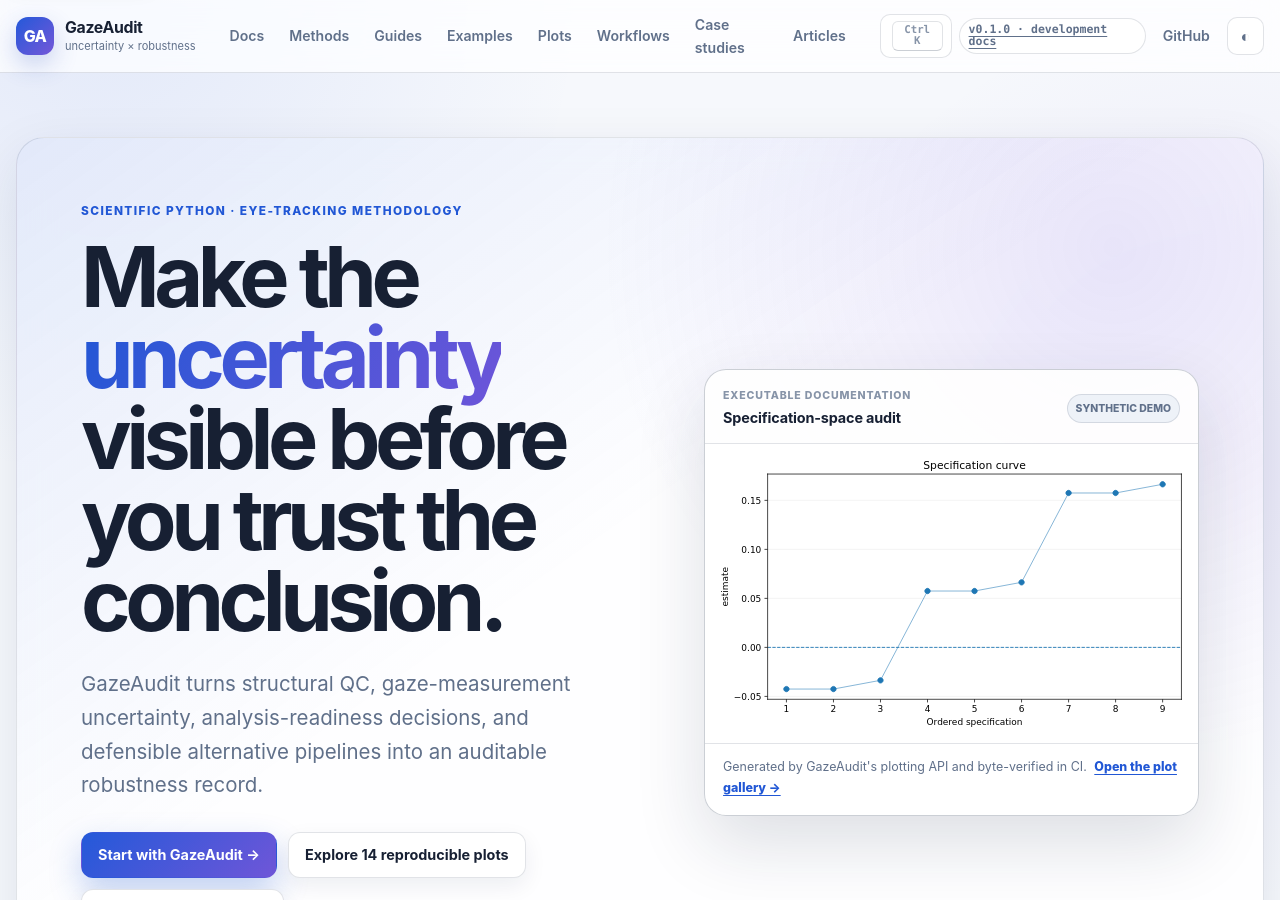
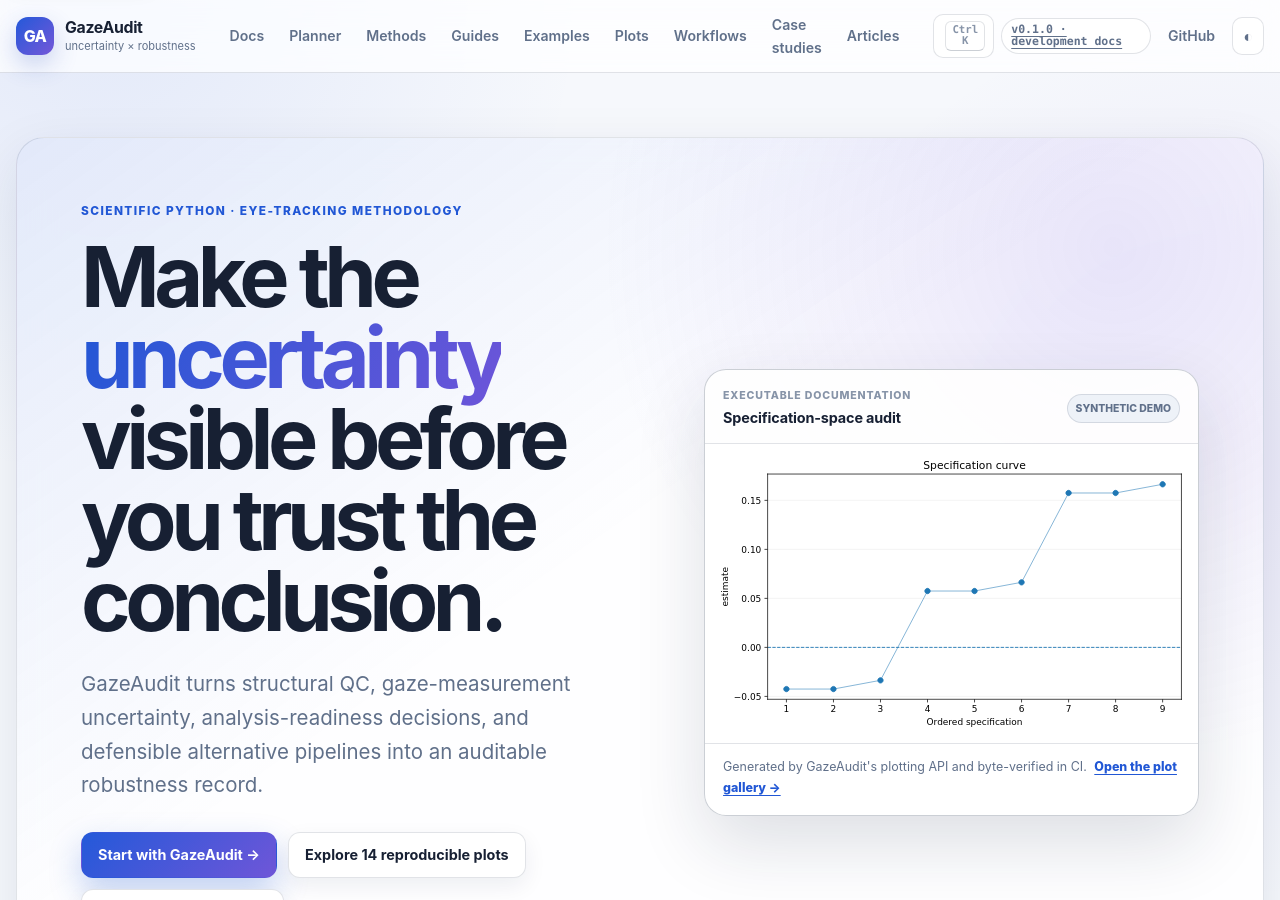
Before and after one commit to stefanosbalaskas/GazeAudit, a Jekyll site: the page built from index.md, in a window 1280 px wide and 900 px high. Built offline with Jekyll 4.4.1, drawn with Linux system fonts in a browser that asks for light colours.

Commit message:
docs: integrate audit planner into site navigation

```diff
--- a/_layouts/default.html
+++ b/_layouts/default.html
@@ -26,6 +26,7 @@
   <link rel="stylesheet" href="{{ '/assets/css/gallery.css' | relative_url }}">
   {% if page.page_type == 'landing' %}<link rel="stylesheet" href="{{ '/assets/css/landing.css' | relative_url }}">{% endif %}
   {% if page.page_type == 'methods' %}<link rel="stylesheet" href="{{ '/assets/css/methods.css' | relative_url }}">{% endif %}
+  {% if page.page_type == 'planner' %}<link rel="stylesheet" href="{{ '/assets/css/planner.css' | relative_url }}">{% endif %}
   <script>
     (function () {
       try {
@@ -51,6 +52,7 @@
 
       <nav class="top-nav" aria-label="Primary">
         <a href="{{ '/docs/' | relative_url }}">Docs</a>
+        <a href="{{ '/docs/planner/' | relative_url }}">Planner</a>
         <a href="{{ '/docs/methods/' | relative_url }}">Methods</a>
         <a href="{{ '/docs/guides/' | relative_url }}">Guides</a>
         <a href="{{ '/docs/examples/' | relative_url }}">Examples</a>
@@ -74,6 +76,7 @@
     <nav id="mobile-menu" class="mobile-menu" data-mobile-menu aria-label="Mobile navigation" hidden>
       <button class="mobile-search" type="button" data-search-open>Search documentation</button>
       <a href="{{ '/docs/' | relative_url }}">Documentation</a>
+      <a href="{{ '/docs/planner/' | relative_url }}">Audit planner</a>
       <a href="{{ '/docs/methods/' | relative_url }}">Method explorer</a>
       <a href="{{ '/docs/guides/' | relative_url }}">Guides</a>
       <a href="{{ '/docs/examples/' | relative_url }}">Examples</a>
@@ -104,6 +107,7 @@
             <p class="nav-label">Start</p>
             <a href="{{ '/docs/' | relative_url }}">Documentation hub</a>
             <a href="{{ '/docs/getting-started/' | relative_url }}">Getting started</a>
+            <a href="{{ '/docs/planner/' | relative_url }}">Audit planner</a>
             <a href="{{ '/docs/methods/' | relative_url }}">Method explorer</a>
             <a href="{{ '/docs/faq/' | relative_url }}">FAQ</a>
 
@@ -209,5 +213,6 @@
   <script src="{{ '/assets/js/gallery.js' | relative_url }}" defer></script>
   {% if page.page_type == 'landing' %}<script src="{{ '/assets/js/landing.js' | relative_url }}" defer></script>{% endif %}
   {% if page.page_type == 'methods' %}<script src="{{ '/assets/js/methods.js' | relative_url }}" defer></script>{% endif %}
+  {% if page.page_type == 'planner' %}<script src="{{ '/assets/js/planner.js' | relative_url }}" defer></script>{% endif %}
 </body>
 </html>
```
